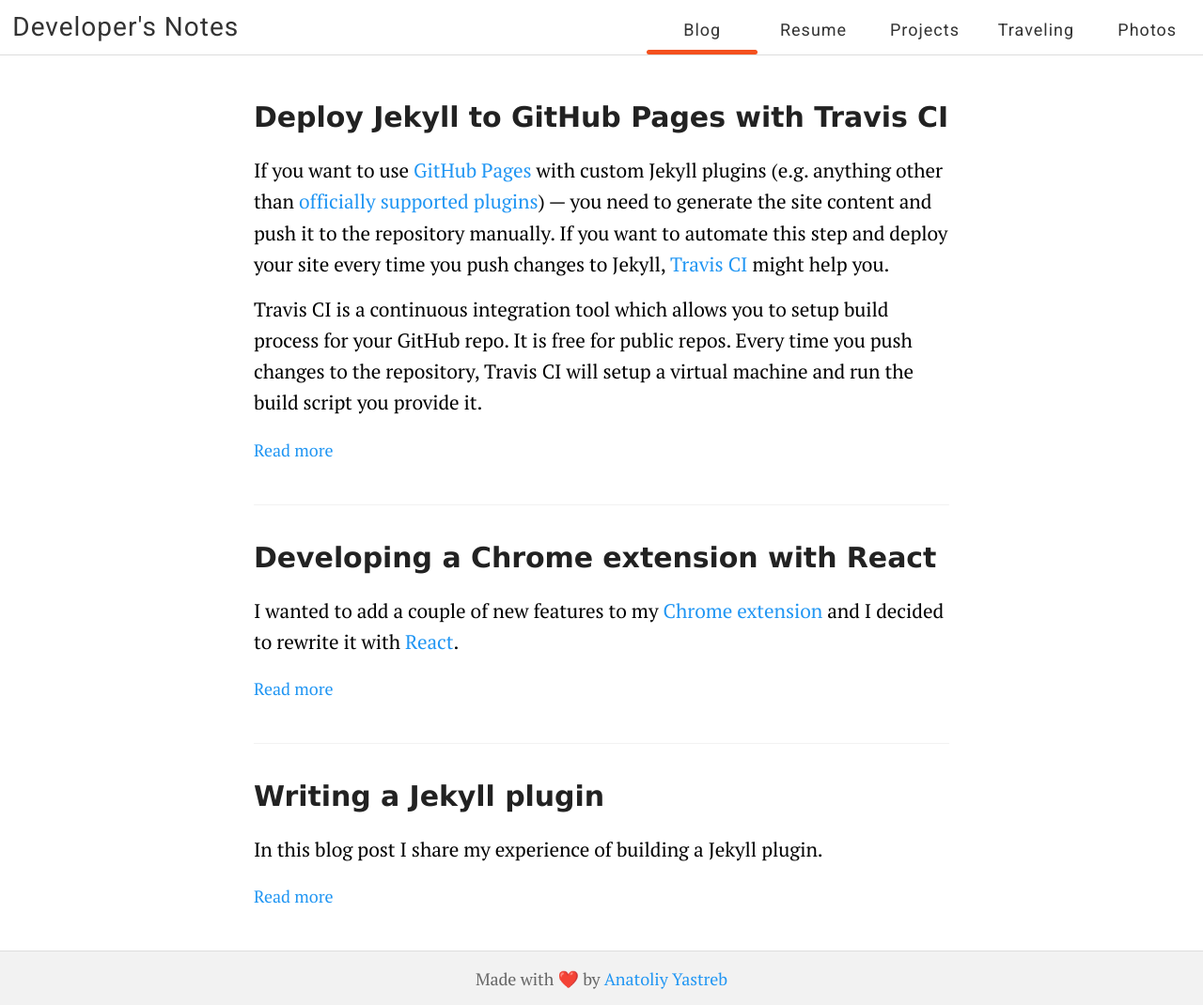
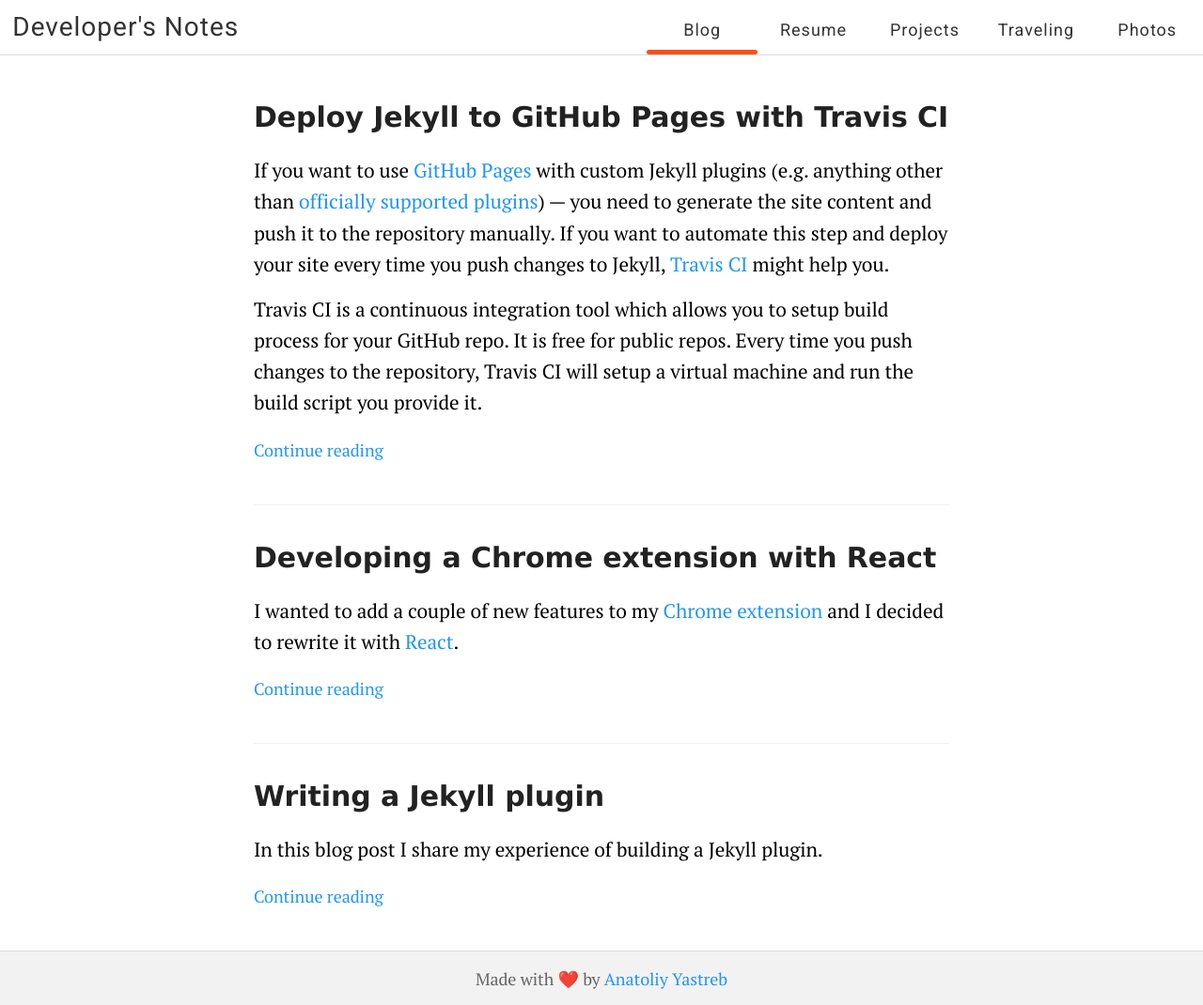
Before and after one commit to ayastreb/ayastreb.github.io, a Jekyll site: the page built from index.html, in a window 1280 px wide. Shown: the whole page at 94% size. Built offline with Jekyll 4.4.1, drawn with Linux system fonts in a browser that asks for light colours; some web fonts are replaced.

Commit message:
Change "read more" to "continue reading"

```diff
--- a/index.html
+++ b/index.html
@@ -12,7 +12,7 @@
         {{ post.excerpt }}
       </div>
 
-      <a href="{{ site.baseurl }}{{ post.url }}" class="read-more">Read more</a>
+      <a href="{{ site.baseurl }}{{ post.url }}" class="read-more">Continue reading</a>
     </article>
   {% endfor %}
 </div>
```
